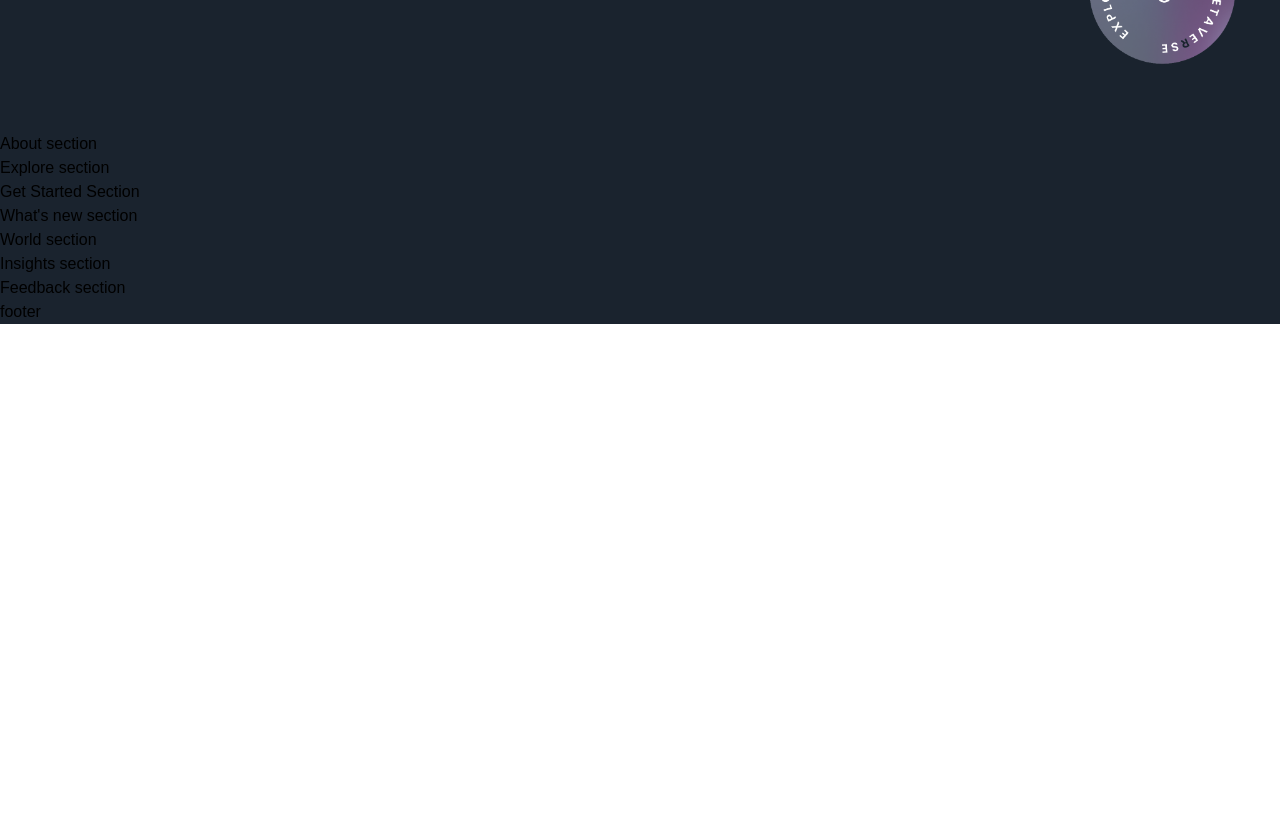
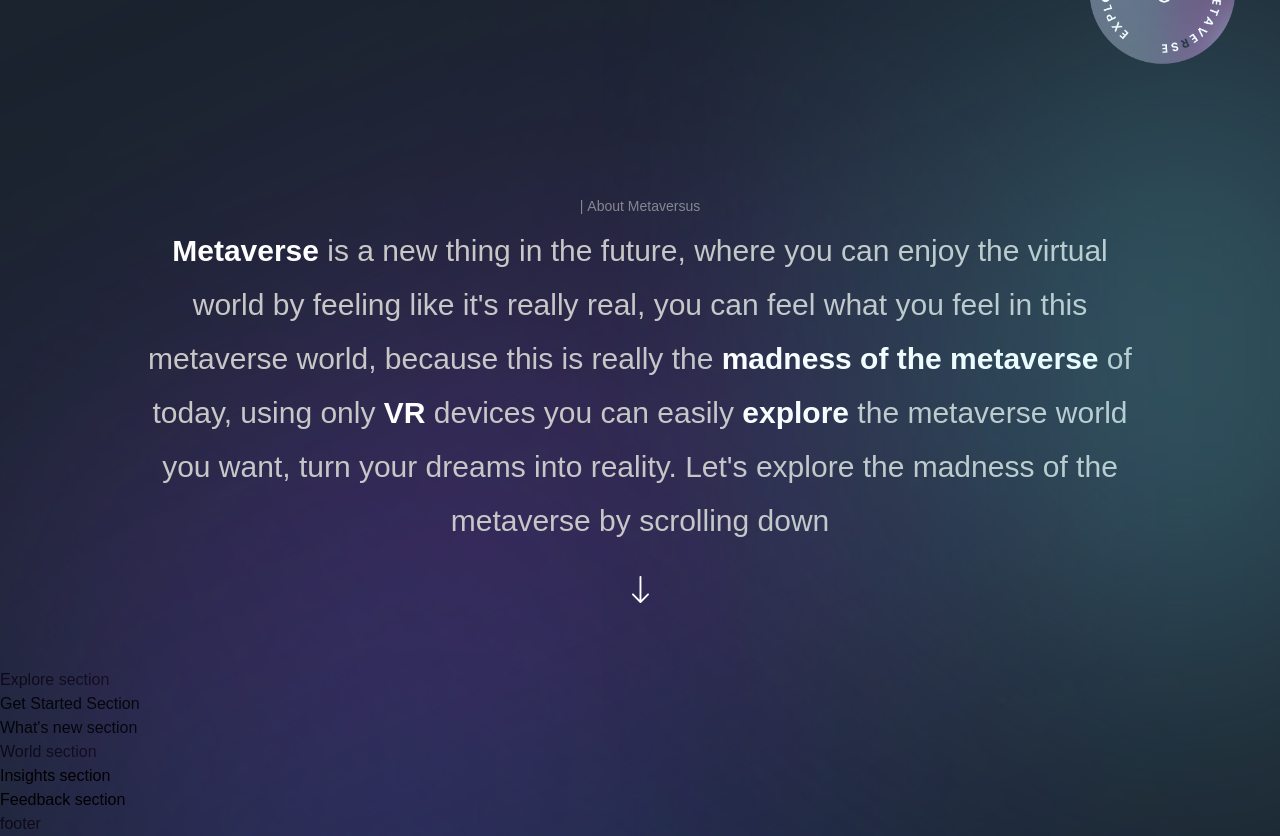
Before and after one commit to teixeiralc/metaversus, a Next.js app: page / in a window 1280 px wide. Shown: the part 980-1816 px from the top of the page. Before the commit the page ends 1304 px from the top, so only its background shows below. Built offline with nearby package versions, Linux system fonts and the light colour scheme; a web font is replaced by a local one.

Commit message:
add about section

```diff
--- a/app/page.js
+++ b/app/page.js
@@ -5,13 +5,23 @@ const Page = () => (
   <div className="bg-primary-black overflow-hidden">
     <Navbar />
     <Hero />
+    {/* Divs to make the gradients position themselves properly */}
+    <div className="relative">
       <About />
+      <div className="gradient-03 z-0" />
       <Explore />
+    </div>
+    <div className="relative">
       <GetStarted />
+      <div className="gradient-04 z-0" />
       <WhatsNew />
+    </div>
     <World />
+    <div className="relative">
       <Insights />
+      <div className="gradient-05 z-0" />
       <Feedback />
+    </div>
     <Footer />
   </div>
 );
--- a/components/CustomTexts.jsx
+++ b/components/CustomTexts.jsx
@@ -1,9 +1,16 @@
 'use client';
 
-export const TypingText = () => (
-  <p>Typing Text</p>
+import { motion as m } from 'framer-motion';
+import { textContainer, textVariant2 } from '../utils/motion';
+
+export const TypingText = ({ title, textStyles }) => (
+  <m.p variants={textContainer} className={`${textStyles} font-normal text-sm text-secondary-white`}>
+    {[...title].map((letter, index) => (
+      <m.span variants={textVariant2} key={index}>
+        {letter === ' ' ? '\u00A0' : letter}
+      </m.span>
+    ))}
+  </m.p>
 );
 
-export const TitleText = () => (
-  <h2>Title Text</h2>
-);
+export const TitleText = ({ title, textStyles }) => <h2>Title Text</h2>;
--- a/sections/About.jsx
+++ b/sections/About.jsx
@@ -1,8 +1,40 @@
 'use client';
 
+import { motion as m } from 'framer-motion';
+import { TypingText } from '../components';
+import { fadeIn, staggerContainer } from '../utils/motion';
+import styles from '../styles';
+
 const About = () => (
-  <section>
-    About section
+  <section className={`${styles.paddings} relative z-10`} id="explore">
+    <div className="gradient-02 z-0" />
+    <m.div
+      variants={staggerContainer}
+      initial="hidden"
+      whileInView="show"
+      viewport={{ once: false, amount: 0.25 }}
+      className={`${styles.innerWidth} mx-auto ${styles.flexCenter} flex-col`}
+    >
+      <TypingText title="| About Metaversus" textStyles="text-center" />
+
+      <m.p
+        variants={fadeIn('up', 'tween', 0.2, 1)}
+        className="mt-2 sm:text-[1.875rem] text-[1.25rem] text-center text-secondary-white max-w-[1000px] leading-[1.8]"
+      >
+        <span className="font-bold text-white">Metaverse</span> is a new thing in the future, where you can enjoy the
+        virtual world by feeling like it's really real, you can feel what you feel in this metaverse world, because this
+        is really the <span className="font-bold text-white">madness of the metaverse</span> of today, using only{' '}
+        <span className="font-bold text-white">VR</span> devices you can easily{' '}
+        <span className="font-bold text-white">explore</span> the metaverse world you want, turn your dreams into
+        reality. Let's explore the madness of the metaverse by scrolling down
+      </m.p>
+      <m.img
+        src="/arrow-down.svg"
+        alt="arrow down"
+        variants={fadeIn('up', 'tween', 0.3, 1)}
+        className="w-[18px] h-7 object-contain mt-7"
+      />
+    </m.div>
   </section>
 );
 
--- a/utils/motion.js
+++ b/utils/motion.js
@@ -67,7 +67,7 @@ export const textContainer = {
     opacity: 0,
   },
   show: (i = 1) => ({
-    opacity: 1,
+    opacity: 0.6,
     transition: { staggerChildren: 0.1, delayChildren: i * 0.1 },
   }),
 };
```
Lines whose indentation alone changed are shown as unchanged.
